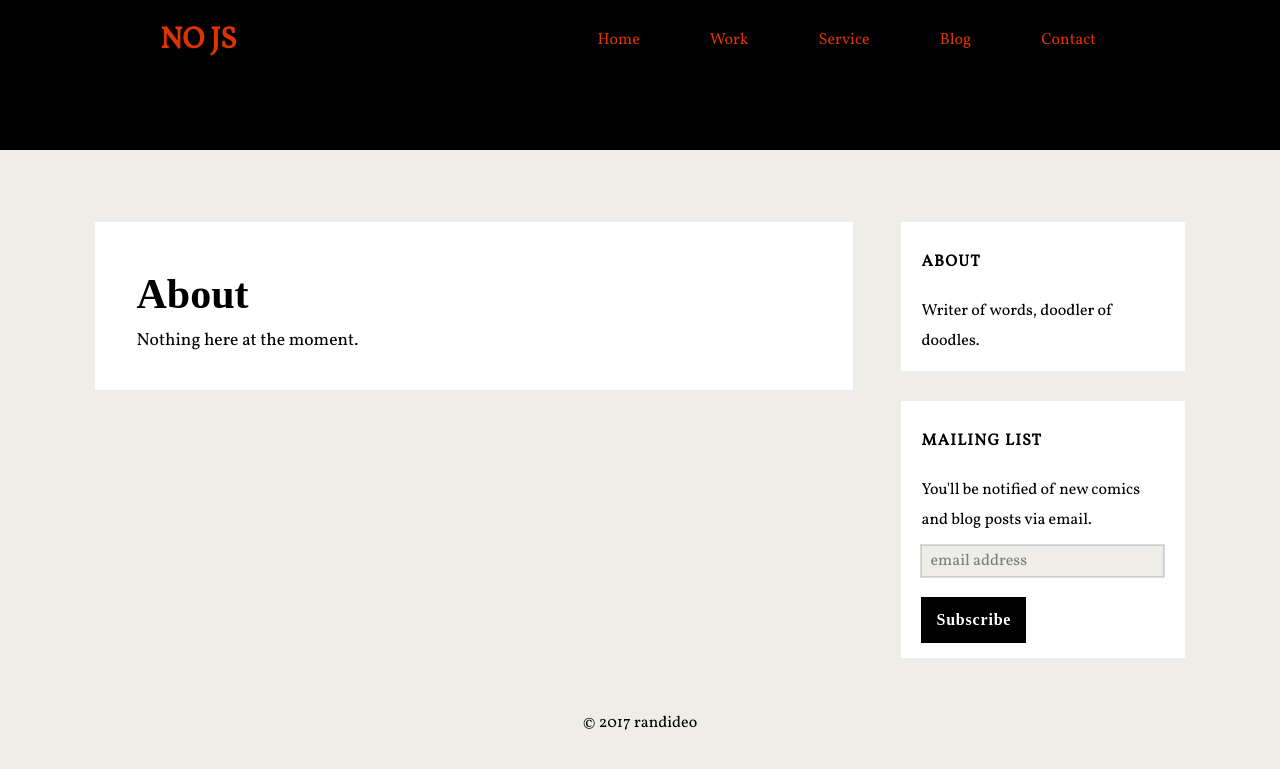
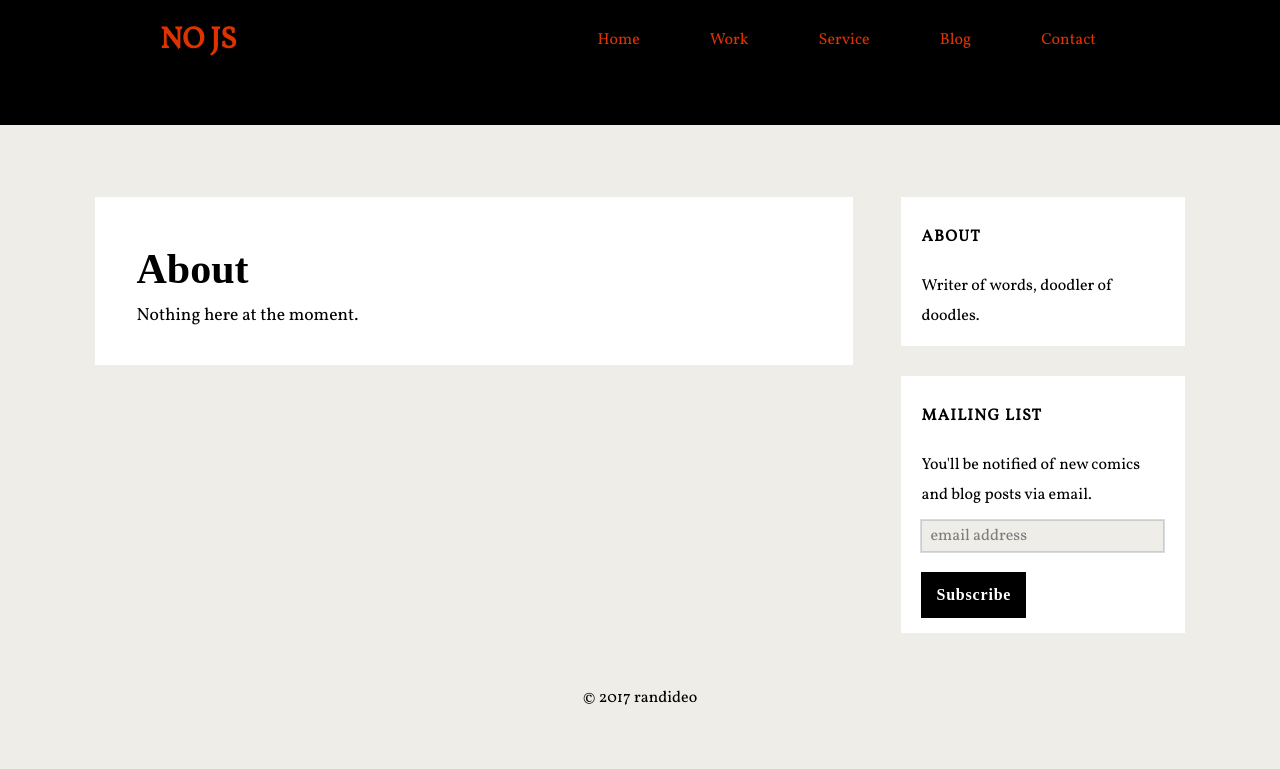
Before and after one commit to randideo/randideo.github.io, a Jekyll site: the page built from about.html, in a window 1280 px wide. Shown: the top 769 px of the page. Built offline with Jekyll 4.4.1, drawn with Linux system fonts in a browser that asks for light colours; nearby versions of some CDN libraries; some web fonts are replaced; comment, search, counter and statistics services are not loaded.

Commit message:
Update header.html

```diff
--- a/_includes/header.html
+++ b/_includes/header.html
@@ -28,7 +28,7 @@
 
 header {
 	  background: #000;
-	  height: 150px;
+	  height: 125px;
 	  padding-top: 20px;
 }
 
```
